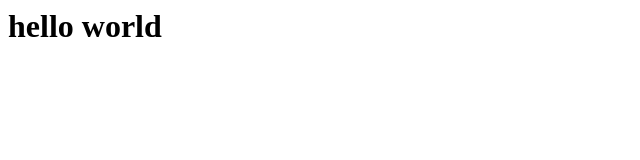
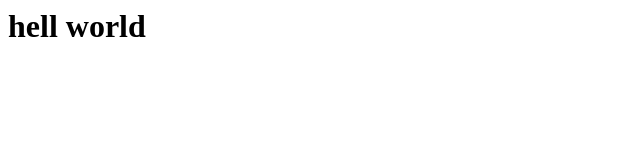
Before and after one commit to taiki9610/taiki9610.githab.io, a plain HTML site: page index.html in a window 1280 px wide. Shown: the full height of the page, 0-640 px from the left. Drawn offline with Linux system fonts and the light colour scheme.

Commit message:
Update index.html

```diff
--- a/index.html
+++ b/index.html
@@ -1 +1 @@
-<H1>hello world</H1>
+<H1>hell world</H1>
```
